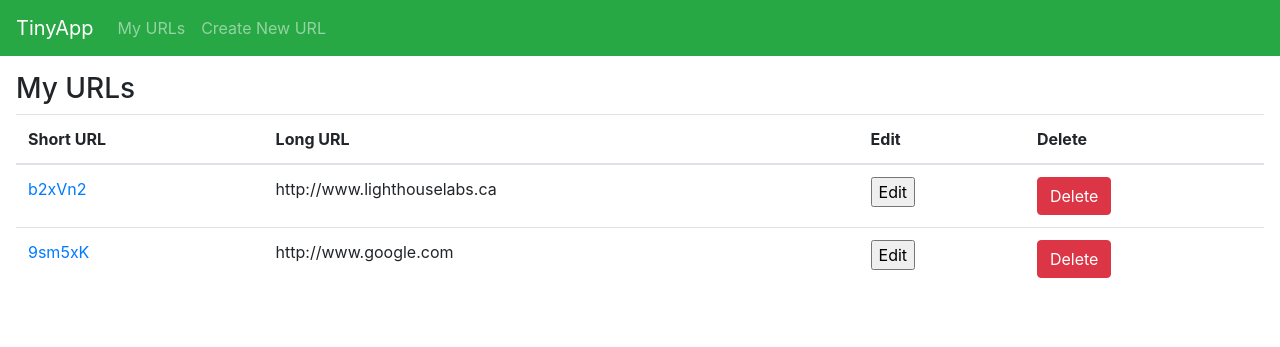
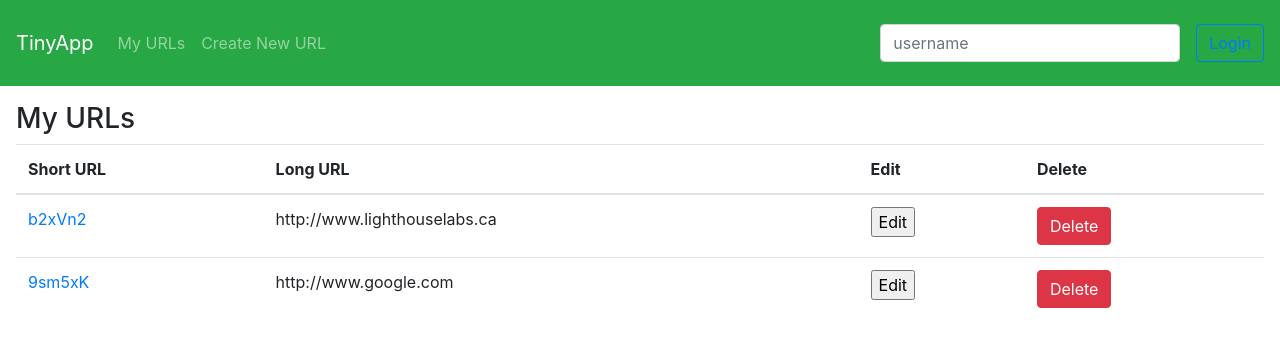
Before and after one commit to gagan-uppal/tinyapp, a Node server app: page /urls in a window 1280 px wide. Shown: the top 347 px of the page. Run offline with Node 20, Linux system fonts and the light colour scheme; some libraries are stand-ins or nearby versions.

Commit message:
cookies added

```diff
--- a/express_server.js
+++ b/express_server.js
@@ -2,12 +2,15 @@ const express = require("express");
 const bodyParser = require("body-parser");
 
 const app = express();
+const cookieParser = require('cookie-parser');
 const PORT = 8080; // default port 8080
 
 app.set("view engine", "ejs");
 
+app.use(cookieParser());
+
 app.use(bodyParser.urlencoded({extended: true}));
-app.use(express.urlencoded({extended: true}));
+//app.use(express.urlencoded({extended: true}));
 
 /* const urlDatabase = {
   "b2xVn2": {longURL: "http://www.lighthouselabs.ca"},
@@ -33,22 +36,23 @@ app.get("/", (req, res) => {
 });
 
 app.get("/urls", (req, res) => {
-  const templateVars = {urls: urlDatabase};
+  const templateVars = {urls: urlDatabase, username: req.cookies["username"]};
   console.log(templateVars);
   res.render("urls_index", templateVars);
 })
 
 app.get("/urls/new", (req, res) => {
+  const templateVars = {username: req.cookies["username"]};
 
   console.log(req.params);
-  res.render("urls_new");
+  res.render("urls_new", templateVars);
 });
 
 
 app.get("/urls/:shortURL", (req, res) => {
   //console.log(urlDatabase[req.params.shortURL].longURL);
   //console.log(req.params.shortURL === "b2xVn2")
-  const templateVars = { shortURL: req.params.shortURL, longURL: urlDatabase[req.params.shortURL] };
+  const templateVars = { shortURL: req.params.shortURL, longURL: urlDatabase[req.params.shortURL], username: req.cookies["username"]};
   res.render("urls_show", templateVars);
 });
 
@@ -58,16 +62,16 @@ app.get("/urls/:shortURL", (req, res) => {
 
   res.send("Ok");         // Respond with 'Ok' (we will replace this)
 });*/
-app.get("/urls/new", (req, res) => {
+/*app.get("/urls/new", (req, res) => {
 
   console.log(req.params);
   res.render("urls_new");
-});
+});*/
 
 
 
 app.get("/urls", (req, res) => {
-  const templateVars = { urls: urlDatabase };
+  const templateVars = { urls: urlDatabase, username: req.cookies["username"]};
   res.render("urls_index", templateVars);
 });
 
@@ -103,30 +107,42 @@ app.get("/set", (req, res) => {
   let shortURL = generateRandomString();
   let longURL = req.body.longURL;
   urlDatabase[shortURL] = longURL;
-  console.log(urlDatabase);
+  //console.log(urlDatabase);
   //res.send("ok");
   res.redirect(`/urls/${shortURL}`);
 });
 
-console.log("edit resourse");
   //edit resource
   app.post("/urls/:shortURL", (req, res) => {
-    const shortURL = req.params.shortURL;
+  const shortURL = req.params.shortURL;
   const longURL = req.body.longURL;
+  urlDatabase[shortURL] = longURL;
+  res.redirect('/urls');
+  });
 
-   urlDatabase[shortURL] = longURL;
-
-     res.redirect('/urls');
-
-  });
   //delete using post
   app.post("/urls/:shortURL/delete", (req, res) => {
-
-    delete urlDatabase[req.params.shortURL];
-    res.redirect('/urls');
-
+  delete urlDatabase[req.params.shortURL];
+  res.redirect('/urls');
   });
 
-app.listen(PORT, () => {
-  console.log(`Example app listening on port ${PORT}!`);
+  // login page - GET
+  //app.get("/login", (req, res) => {
+  //res.render("login");
+ // });
+  //login page post
+  app.post("/login", (req, res) => {
+    console.log(req.body);
+    res.cookie('username', req.body.username);
+  res.redirect('/urls');
+  });
+ //logout
+ app.post("/logout", (req, res) => {
+  res.clearCookie('username', {path:'/'});
+  res.redirect("/urls");
 });
+
+ //app is listening
+ app.listen(PORT, () => {
+ console.log(`Example app listening on port ${PORT}!`);
+});
--- a/views/partials/_header.ejs
+++ b/views/partials/_header.ejs
@@ -10,5 +10,24 @@
         <a class="nav-item nav-link" href="/urls/new">Create New URL</a>
       </div>
     </div>
-  </nav>
+    <% if (!username) {%>
+      <form method="POST" action="/login" class = "form-inline">
+        <!-- <label for="username">Login:</label> -->
+        <input
+          class="form-control mr-sn-2"
+          type="text"
+          name="username"
+          placeholder="username"
+          style="width: 300px; margin: 1em"
+        />
+        <button type="submit" class="btn btn-outline-primary">Login</button>
+      </form>
+    <%} else{%>
+    <span class="badge badge-warning"><h5>Logged in as: <%= username %>!</h5></span>
+    <form method="POST" action="/logout" class = "form-inline">
+      <button type="submit" class="btn btn-outline-dark">Logout</button>
+    </form>
+    <%}%>
+
+     </nav>
 </header>
```
Also changed, not shown: package.json (+7 -0 lines), 1 other file.
